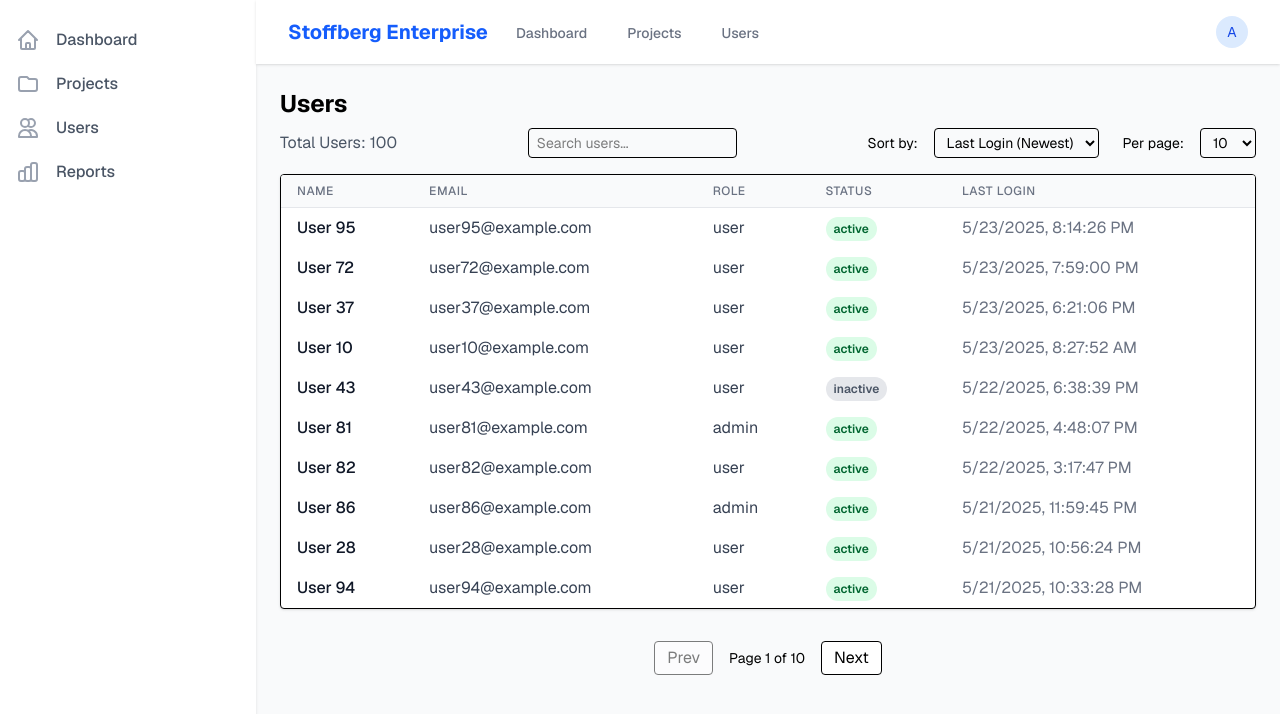
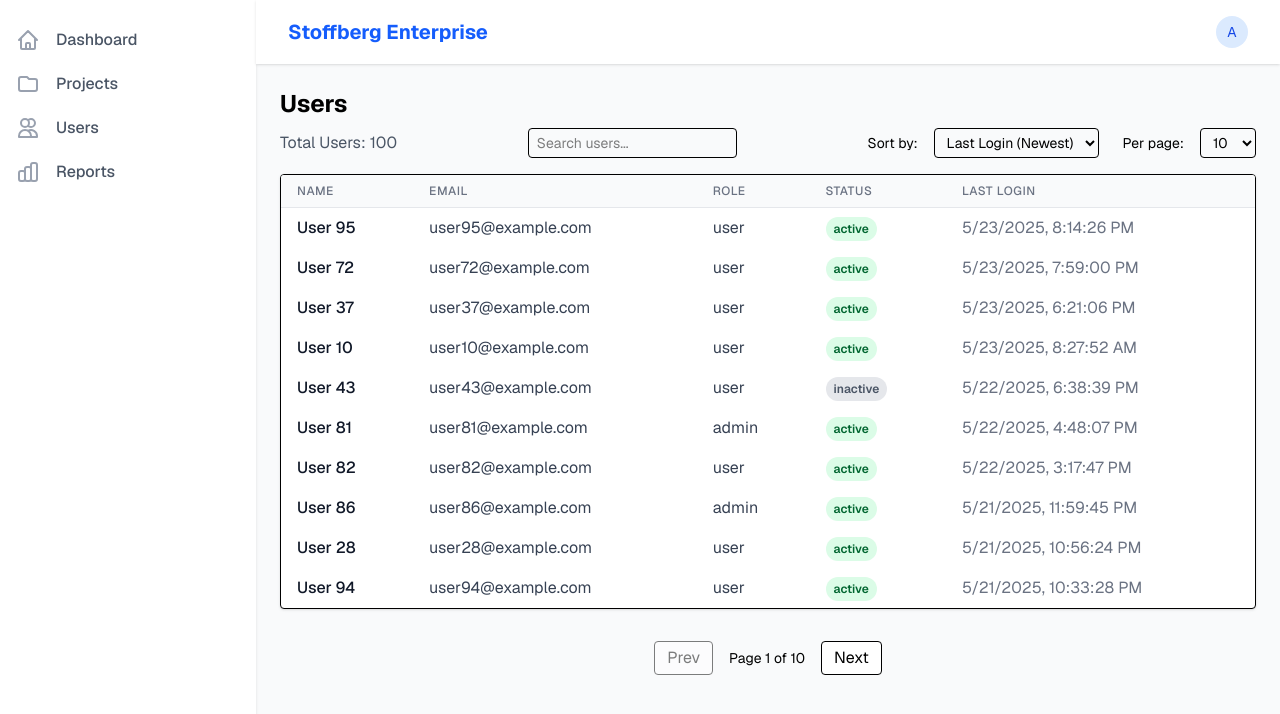
Before and after one commit to grantborgognoni/technical-interview-template-001, a Next.js app: page /users in a window 1280 px wide. Shown: the top 714 px of the page. Built offline with nearby package versions, Linux system fonts and the light colour scheme.

Commit message:
feat: remove redundant links from header

```diff
--- a/src/components/Header.tsx
+++ b/src/components/Header.tsx
@@ -14,26 +14,6 @@ export default function Header() {
                 Stoffberg Enterprise
               </Link>
             </div>
-            <nav className="hidden sm:ml-6 sm:flex sm:space-x-8">
-              <Link
-                href="/dashboard"
-                className="inline-flex items-center border-b-2 border-transparent px-1 pt-1 text-sm font-medium text-gray-500 hover:border-gray-300 hover:text-gray-700"
-              >
-                Dashboard
-              </Link>
-              <Link
-                href="/projects"
-                className="inline-flex items-center border-b-2 border-transparent px-1 pt-1 text-sm font-medium text-gray-500 hover:border-gray-300 hover:text-gray-700"
-              >
-                Projects
-              </Link>
-              <Link
-                href="/users"
-                className="inline-flex items-center border-b-2 border-transparent px-1 pt-1 text-sm font-medium text-gray-500 hover:border-gray-300 hover:text-gray-700"
-              >
-                Users
-              </Link>
-            </nav>
           </div>
           <div className="hidden sm:ml-6 sm:flex sm:items-center">
             {/* TODO: Add notification bell here - FEAT-003 */}
--- a/src/layouts/Layout.tsx
+++ b/src/layouts/Layout.tsx
@@ -12,32 +12,9 @@ export default function Layout({ children }: LayoutProps) {
 
   return (
     <div className="flex min-h-screen bg-gray-50">
-      {/* Sidebar for desktop */}
       <aside className="hidden md:sticky md:top-0 md:block md:h-screen md:w-64 md:flex-shrink-0">
         <Sidebar />
       </aside>
-
-      {/* Sidebar overlay for mobile */}
-      {sidebarOpen && (
-        <div className="fixed inset-0 z-40 flex md:hidden">
-          <div className="relative w-64 bg-white shadow-xl">
-            <Sidebar />
-            <button
-              className="absolute top-2 right-2 text-gray-500"
-              onClick={() => setSidebarOpen(false)}
-              aria-label="Close sidebar"
-            >
-              ✕
-            </button>
-          </div>
-          <div
-            className="bg-opacity-25 flex-1 bg-black"
-            onClick={() => setSidebarOpen(false)}
-          />
-        </div>
-      )}
-
-      {/* Main area */}
       <div className="flex min-w-0 flex-1 flex-col">
         <header className="sticky top-0 z-10">
           <Header />
```
